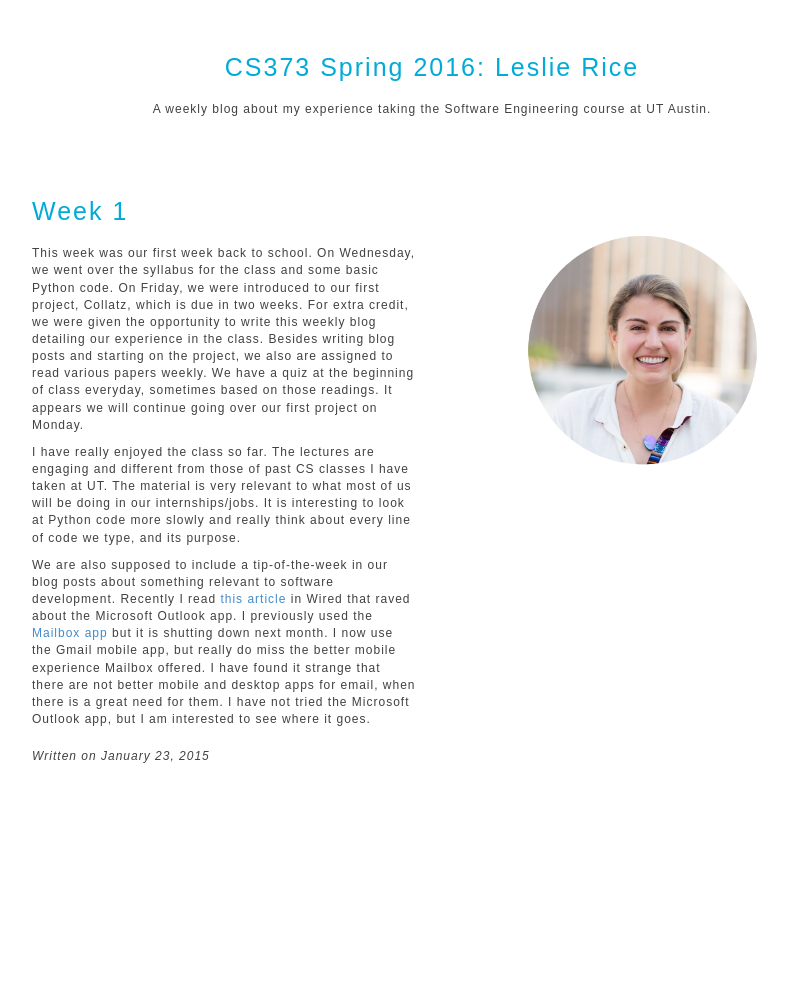
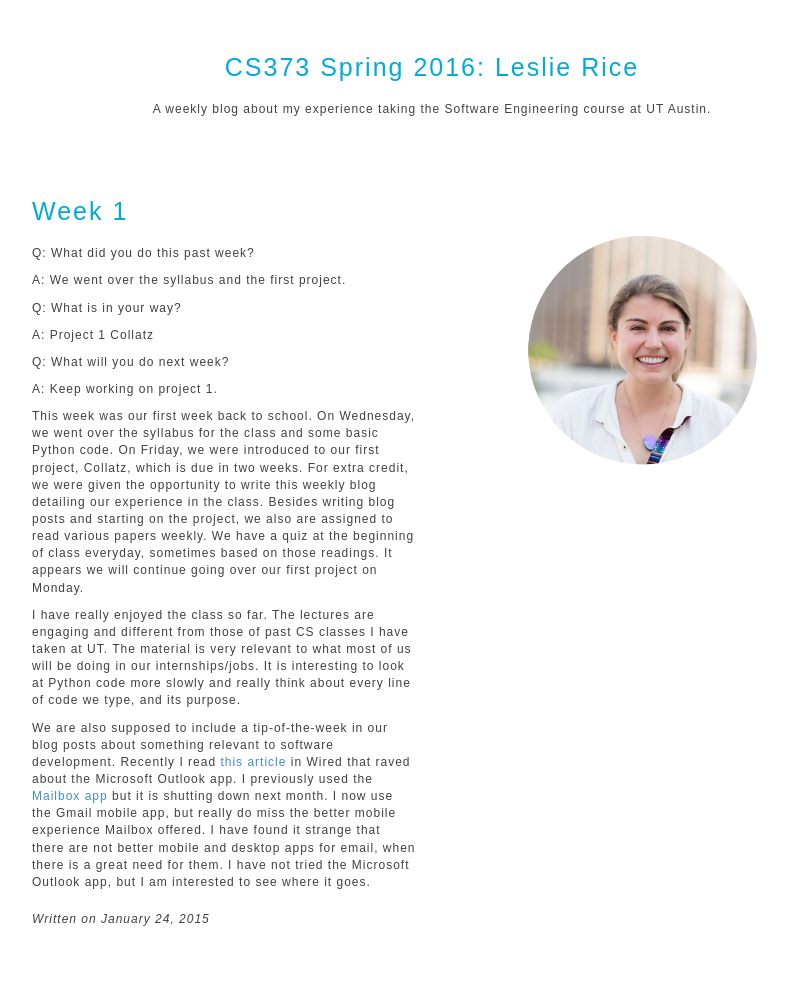
Before and after one commit to leslierice/leslierice.github.io, a Jekyll site: the page built from _posts/2015-1-24-Week-1.md, in a window 1280 px wide. Shown: the whole page, without its empty margins (208-996 px from the left). Built offline with Jekyll 4.4.1, drawn with Linux system fonts in a browser that asks for light colours; before the commit the page ends 900 px from its top, so only the background shows below that.

Commit message:
fix blog date

```diff
--- a/_posts/2015-1-23-Week-1.md
+++ b/_posts/2015-1-24-Week-1.md
@@ -2,6 +2,18 @@
 layout: post
 title: Week 1
 ---
+
+Q: What did you do this past week?
+
+A: We went over the syllabus and the first project.
+
+Q: What is in your way?
+
+A: Project 1 Collatz
+
+Q: What will you do next week?
+
+A: Keep working on project 1.
 
 This week was our first week back to school. On Wednesday, we went over the syllabus for the class and some basic Python code. On Friday, we were introduced to our first project, Collatz, which is due in two weeks. For extra credit, we were given the opportunity to write this weekly blog detailing our experience in the class. Besides writing blog posts and starting on the project, we also are assigned to read various papers weekly. We have a quiz at the beginning of class everyday, sometimes based on those readings. It appears we will continue going over our first project on Monday.
 
```
Also changed, not shown: 4 other files.
